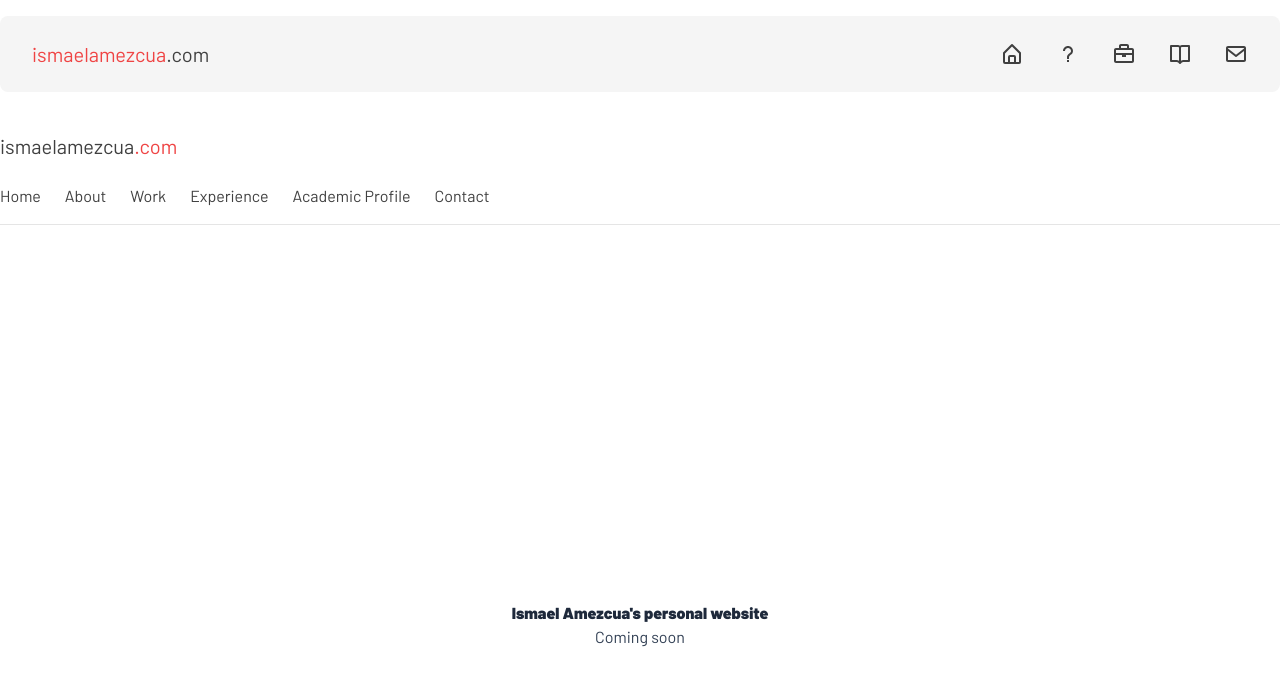
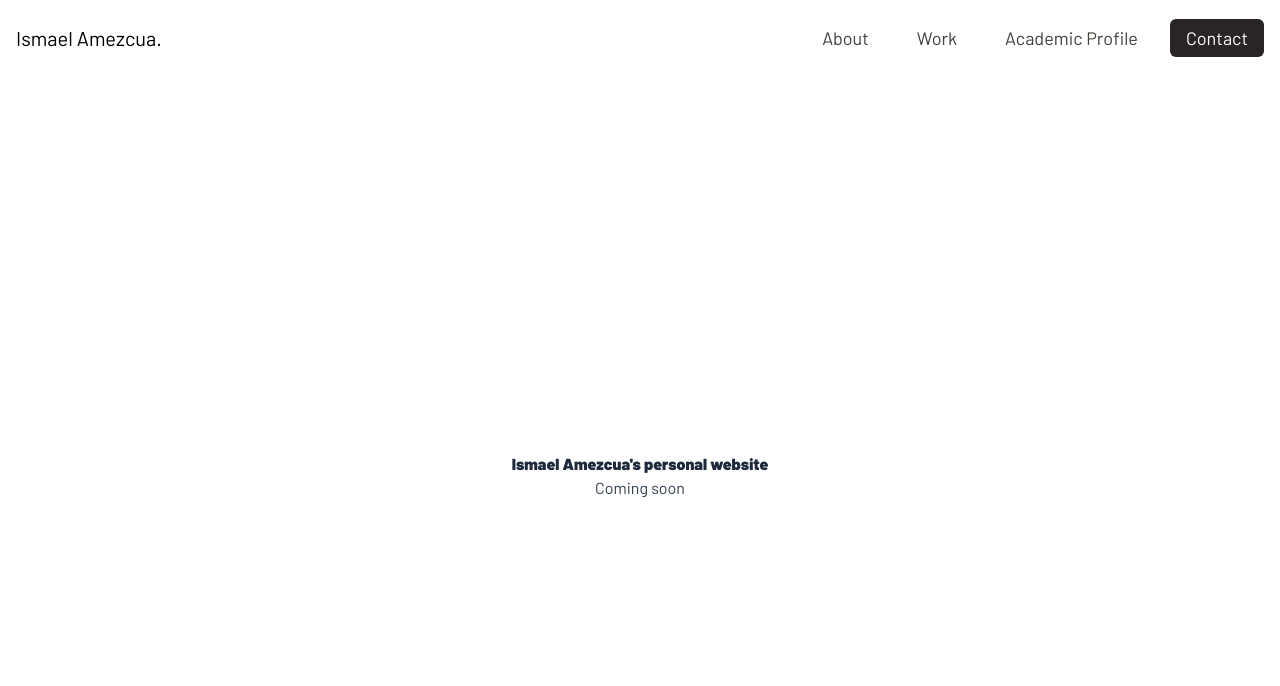
Before and after one commit to ismaelamezcua/ismaelamezcua-com, a Next.js app: page / in a window 1280 px wide. Shown: the top 686 px of the page. Built offline with nearby package versions, Linux system fonts and the light colour scheme.

Commit message:
feat: update the Navbar component with new layout

```diff
--- a/components/Layout.tsx
+++ b/components/Layout.tsx
@@ -1,6 +1,5 @@
 import type { FC, ReactNode, ReactElement } from 'react'
 import Navbar from './Navbar'
-import NewNav from './NewNav'
 
 interface Props {
   children: ReactNode
@@ -9,7 +8,6 @@ interface Props {
 const Layout: FC<Props> = ({ children }): ReactElement => {
   return (
     <>
-      <NewNav />
       <Navbar />
       {children}
     </>
--- a/components/Navbar.tsx
+++ b/components/Navbar.tsx
@@ -2,6 +2,7 @@ import type { FC, ReactElement } from 'react'
 import { useState } from 'react'
 import Link from 'next/link'
 import RotatingMenu from './RotatingMenu'
+import { motion, AnimatePresence } from 'framer-motion'
 
 const Navbar: FC = (): ReactElement => {
   interface MenuEntry {
@@ -11,60 +12,62 @@ const Navbar: FC = (): ReactElement => {
   }
 
   const menuEntries: MenuEntry[] = [
-    { key: 'home', label: 'Home', href: '/' },
     { key: 'about', label: 'About', href: '/about' },
     { key: 'work', label: 'Work', href: '/work' },
-    { key: 'experience', label: 'Experience', href: '/experience' },
     { key: 'academic-profile', label: 'Academic Profile', href: '/academic-profile' },
-    { key: 'conact', label: 'Contact', href: '/contact' },
+    { key: 'contact', label: 'Contact', href: '/contact' },
   ]
 
   const [isMenuOpen, setMenuOpen] = useState(false)
 
+  function renderMobileMenu(): ReactElement {
+    return (
+      <AnimatePresence>
+        <motion.div
+          initial={{ opacity: 0 }}
+          animate={{ opacity: 1 }}
+          exit={{ opacity: 0 }}
+        >
+          <div className="flex flex-col space-y-2">
+            {menuEntries.map(({ key, label, href }) => (
+              <Link key={key} href={href}>
+                <a>{label}</a>
+              </Link>
+            ))}
+          </div>
+        </motion.div>
+      </AnimatePresence>
+    )
+  }
+
   return (
     <>
-      <nav className="container mx-auto p-2 lg:p-0 border-b border-neutral-200 relative">
-        <div className="flex flex-col">
-          <div className="flex flex-row justify-between items-center">
-            <div className="py-2 lg:py-6 text-xl font-serif">
+      <nav className="container mx-auto py-6 text-lg px-4">
+        <div className="flex justify-between items-center">
+          <div className="text-xl">
             <Link href="/">
-                <a>
-                  <span className="text-neutral-700">ismaelamezcua</span>
-                  <span className="text-red-500">.com</span>
-                </a>
+              <a>Ismael Amezcua.</a>
             </Link>
           </div>
 
-            <div className="block lg:hidden cursor-pointer fill-neutral-700" onClick={() => setMenuOpen(!isMenuOpen)}>
-              <svg
-                xmlns="http://www.w3.org/2000/svg"
-                width="24"
-                height="24"
-              >
+          <div className="block lg:hidden cursor-pointer" onClick={() => setMenuOpen(!isMenuOpen)}>
+            <svg className="fill-stone-800" xmlns="http://www.w3.org/2000/svg" width="24" height="24">
               <path d="M4 6h16v2H4zm0 5h16v2H4zm0 5h16v2H4z"></path>
             </svg>
           </div>
-          </div>
 
-          <div className="hidden lg:block pb-4">
-            <div className="flex space-x-6">
+
+          <div className="hidden lg:block space-x-4 text-stone-700">
             {menuEntries.map(({ key, label, href }) => (
               <Link key={key} href={href}>
-                  <a className="text-neutral-700 hover:text-red-500 active:text-red-500">
-                    {label}
-                  </a>
+                <a className={`px-4 py-2  ${key === 'contact' ? 'bg-stone-800 hover:bg-stone-700 text-white rounded-md' : 'hover:text-stone-600 hover:underline'}`}>{label}</a>
               </Link>
             ))}
           </div>
         </div>
-        </div>
+
+        {isMenuOpen && renderMobileMenu()}
       </nav>
-
-      {isMenuOpen &&
-        <div className="absolute top-0 left-0 w-screen h-screen flex flex-col items-center justify-center space-y-2 bg-white lg:hidden" onClick={() => setMenuOpen(false)}>
-          <RotatingMenu />
-        </div>
-      }
     </>
   )
 }
```
Lines whose indentation alone changed are shown as unchanged.
